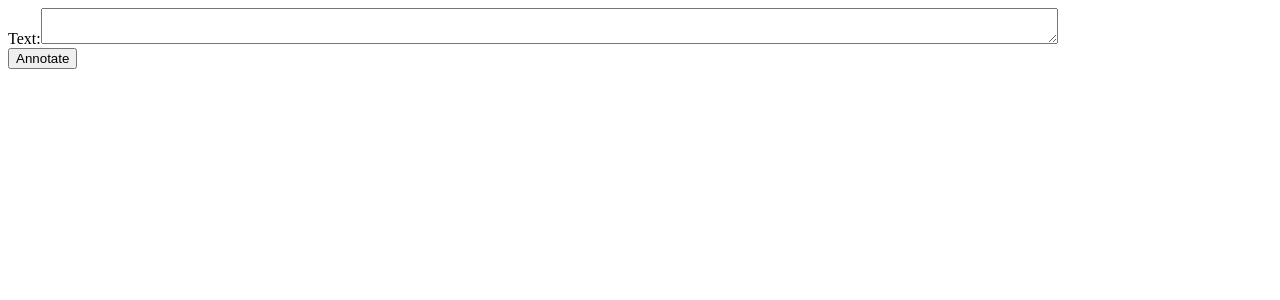
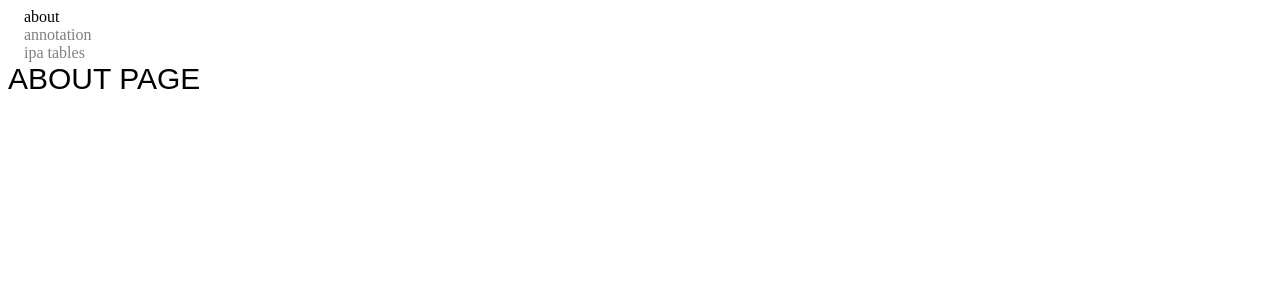
Before and after one commit to RaeRachael/Annontated-English, a React (Create React App) app: page /about in a window 1280 px wide. Shown: the top 300 px of the page. Built offline with nearby package versions, Linux system fonts and the light colour scheme; the HTML template or start-up script is replaced by a standard one.

Commit message:
Basic nav bar works

```diff
--- /dev/null
+++ b/src/App/AboutPage.tsx
@@ -0,0 +1,13 @@
+import React from "react";
+
+function AboutPage() {
+  return (
+    <div className="Annotated">
+      <div style={{ fontSize: "30px", fontFamily: "sans-serif" }}>
+        ABOUT PAGE
+      </div>
+    </div>
+  );
+}
+
+export default AboutPage;
--- a/src/App/App.tsx
+++ b/src/App/App.tsx
@@ -1,5 +1,8 @@
 import React from "react";
 import AnnotationPage from "./AnnotationPage";
+import { BrowserRouter as Router, Route, Switch } from "react-router-dom";
+import Navbar from "./NavBar";
+import AboutPage from "./AboutPage";
 
 // import './App.css';
 
@@ -28,15 +31,31 @@ export default class App extends React.Component<ITestProps, ITestState> {
   }
 
   render() {
-    let page;
-    if (this.state.page === "annotation") {
-      page = <AnnotationPage />;
-    }
+    // let page;
+    // if (this.state.page === "annotation") {
+    //   page = <AnnotationPage />;
+    // }
     return (
-      <div className="App">
-        {/* <NavBar slected="this.state.page" @navigation={this.handlePageChange}></NavBar> */}
-        <div className="mainPage">{page}</div>
-      </div>
+      <Router>
+        <div className="App">
+          <Navbar></Navbar>
+          {/* <NavBar slected="this.state.page" @navigation={this.handlePageChange}></NavBar> */}
+          <div className="mainPage">
+            <Switch>
+              <Route exact path="/" component={AnnotationPage} />
+              <Route path="/annotation" component={AnnotationPage} />
+              <Route path="/about" component={AboutPage} />
+            </Switch>
+
+            {/* <Route path='/events' component={Events} />
+        <Route path='/annual' component={AnnualReport} />
+        <Route path='/team' component={Teams} />
+        <Route path='/blogs' component={Blogs} />
+        <Route path='/sign-up' component={SignUp} /> */}
+            {/* {page} */}
+          </div>
+        </div>
+      </Router>
     );
   }
 }
--- a/src/App/NavBar.tsx
+++ b/src/App/NavBar.tsx
@@ -1,74 +1,70 @@
-// import React from "react";
+import React from "react";
+import { NavLink as Link } from "react-router-dom";
+import styled from "styled-components";
 
-// const pages = [
-//   { name: "about", value: "about" },
-//   { name: "annotation", value: "annotation" },
-//   { name: "ipa tables", value: "ipaTables" },
-// ];
+const pages = [
+  { name: "about", link: "about" },
+  { name: "annotation", link: "annotation" },
+  { name: "ipa tables", link: "ipaTables" },
+];
 
-// interface ITestProps {
-//   page: string,
-//   handlePageChange: function handlePageChangeApp(page:string) {
+function NavLinks() {
+  return pages.map((page) => {
+    return (
+      <NavLink to={page.link}>
+        {/* activeStyle> */}
+        {page.name}
+      </NavLink>
+    );
+  });
+}
 
-//   }
-// }
+const NavLink = styled(Link)`
+  color: #808080;
+  display: flex;
+  align-items: center;
+  text-decoration: none;
+  padding: 0 1rem;
+  height: 100%;
+  cursor: pointer;
+  &.active {
+    color: #000000;
+  }
+`;
 
-// interface ITestState {
-//   text: string;
-// }
+function Navbar() {
+  return <div>{NavLinks()}</div>;
+  // <>
+  //   {/* <Nav>
+  //     <Bars /> */}
 
-// export default class NavBar extends React.Component<
-//   ITestProps,
-//   ITestState
-// > {
-//   constructor(props: ITestProps) {
-//     super(props);
+  //   {/* <NavMenu> */}
+  //   <NavLink to="/about" activeStyle>
+  //     About
+  //   </NavLink>
+  //   <NavLink to="/events" activeStyle>
+  //     Events
+  //   </NavLink>
+  //   <NavLink to="/annual" activeStyle>
+  //     Annual Report
+  //   </NavLink>
+  //   <NavLink to="/team" activeStyle>
+  //     Teams
+  //   </NavLink>
+  //   <NavLink to="/blogs" activeStyle>
+  //     Blogs
+  //   </NavLink>
+  //   <NavLink to="/sign-up" activeStyle>
+  //     Sign Up
+  //   </NavLink>
+  //   {/* Second Nav */}
+  //   {/* <NavBtnLink to='/sign-in'>Sign In</NavBtnLink> */}
+  //   {/* </NavMenu>
+  //     <NavBtn>
+  //       <NavBtnLink to="/signin">Sign In</NavBtnLink>
+  //     </NavBtn>
+  //   </Nav> */}
+  // </>
+}
 
-//     this.handleAnnotation = this.handleAnnotation.bind(this);
-//   }
-//   // state = {
-//   //   text: "",
-//   // };
-
-//   handleAnnotation(text: string) {
-//     text = text.trim();
-//     let words: string[] = text.split(" ");
-//     console.log(text, words, "input");
-//     words = words.map((word) => annotate(word));
-//     console.log(words.join(" "), words, "output");
-//     this.setState({ text: words.join(" ") });
-//   }
-
-//   render() {
-//     return (
-//       <div className="App">
-//         <form
-//           // ref={formRef}
-//           onSubmit={(e: React.SyntheticEvent) => {
-//             e.preventDefault();
-//             const target = e.target as typeof e.target & {
-//               text: { value: string };
-//             };
-//             console.log(target);
-//             this.handleAnnotation(target.text.value);
-//             // let AEtext = annotate(target.text.value);
-//             // this.setState({ text: AEtext });
-//             // console.log(AEtext);
-//           }}
-//         >
-//           <div>
-//             <label>
-//               Text:
-//               <textarea name="text" style={{ width: "80%", height: "20%" }} />
-//             </label>
-//           </div>
-//           <div>
-//             <input type="submit" value="Annotate" />
-//           </div>
-//         </form>
-
-//         <AnnotatedText text={this.state.text} />
-//       </div>
-//     ); // your code here
-//   }
-// }
+export default Navbar;
```
Also changed, not shown: package.json (+6 -1 lines), 1 other file (tests, documents, lock files or other folders).
